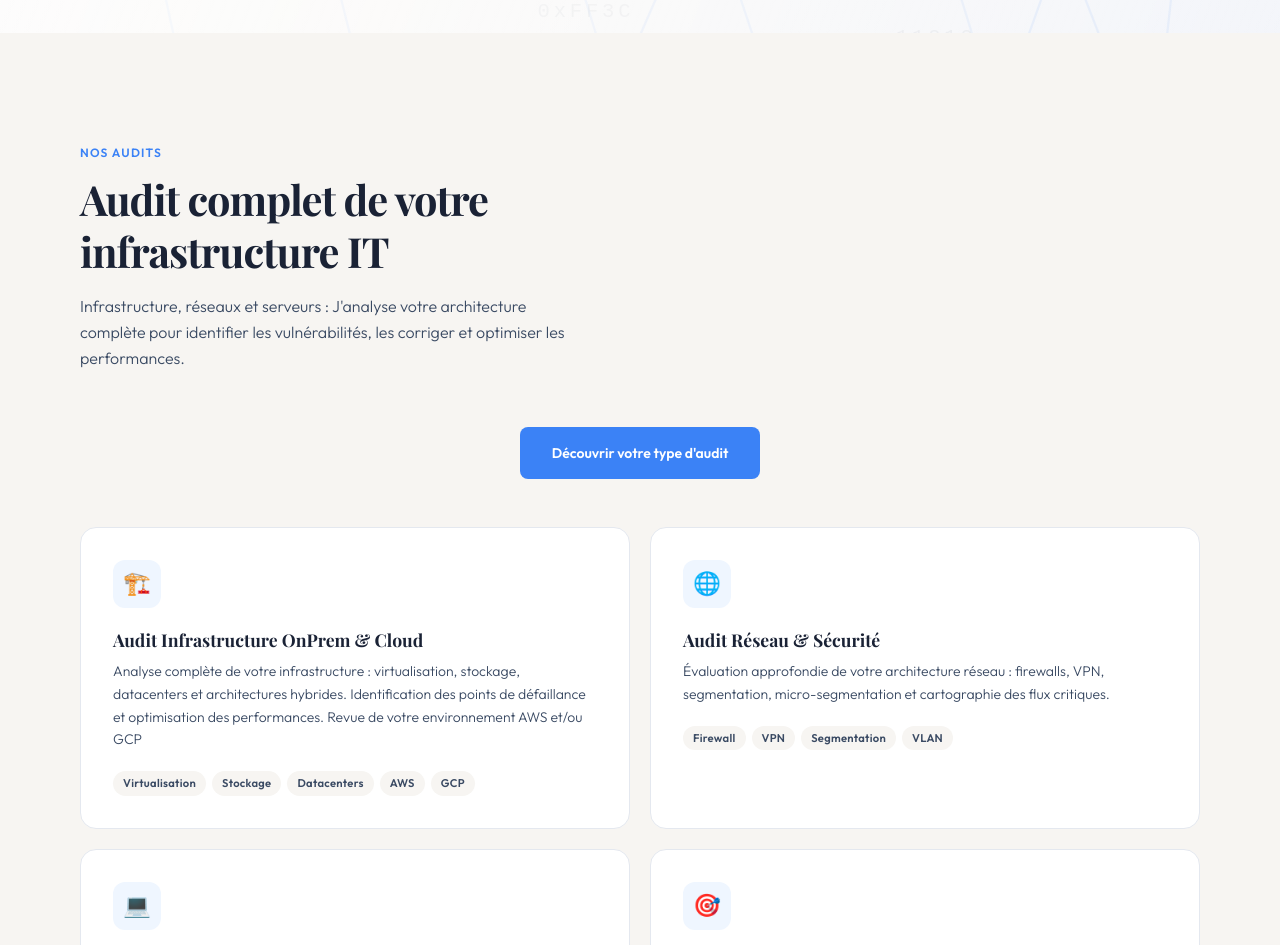
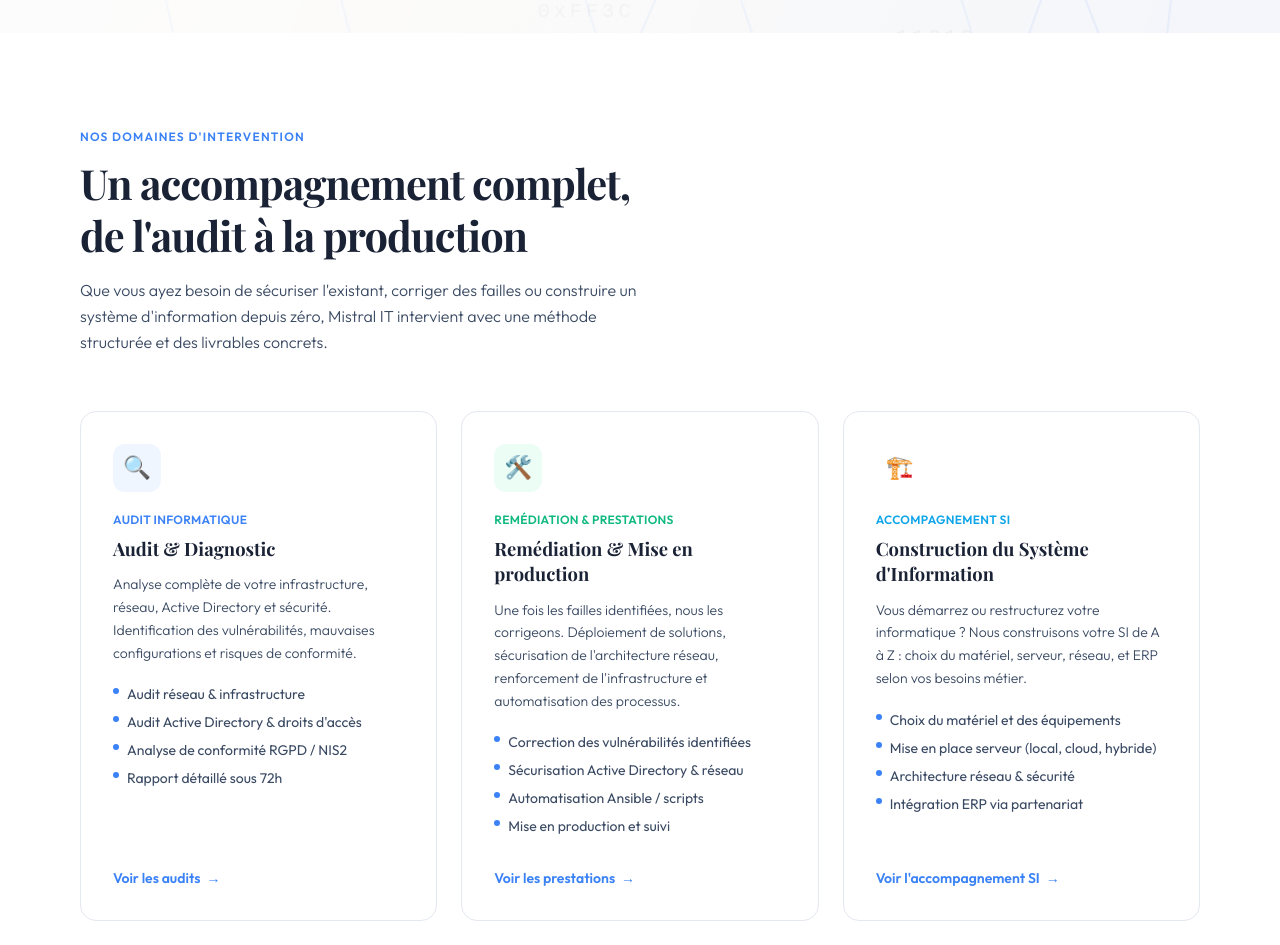
Before and after one commit to lionneleng-droid/Site_Mistral-IT, a Next.js app: page / in a window 1280 px wide. Shown: the part 767-1712 px from the top of the page. Built offline with nearby package versions, Linux system fonts and the light colour scheme.

Commit message:
fix: ajout bouton accueil et changement offres

```diff
--- a/app/page.tsx
+++ b/app/page.tsx
@@ -1,5 +1,6 @@
 import Navbar from "../components/Navbar";
 import HeroSection from "../components/HeroSection";
+import OffresSection from "../components/OffresSection";
 import AuditsSection from "../components/AuditsSection";
 import ServicesSection from "../components/ServicesSection";
 import ProcessSection from "../components/ProcessSection";
@@ -19,6 +20,7 @@ export default function Home() {
 
       <main>
         <HeroSection />
+        <OffresSection />
         <AuditsSection />
         <ServicesSection />
         <ProcessSection />
--- a/components/HeroSection.tsx
+++ b/components/HeroSection.tsx
@@ -177,23 +177,21 @@ export default function HeroSection() {
       {/* ── Left: copy ── */}
       <div className="relative z-10" style={{ zIndex: 2 }}>
         <span className="fade-up delay-1 inline-flex items-center gap-1.5 text-xs font-semibold text-sky tracking-widest uppercase bg-skylt px-3.5 py-1.5 rounded-full mb-6">
-          <span>↗</span> Sécurité · Infrastructure · Évolution
+          <span>↗</span> Audit · Remédiation · Accompagnement SI
         </span>
         <h1 className="fade-up delay-2 font-playfair font-bold text-ink leading-[1.08] tracking-tight text-4xl sm:text-5xl xl:text-[4rem] mb-6">
-          Votre sécurité,{" "}
-          <em className="text-sky not-italic">notre priorité.</em>
+          Votre informatique,{" "}
+          <em className="text-sky not-italic">de A à Z.</em>
         </h1>
         <p className="fade-up delay-3 text-slate font-light text-[1.05rem] leading-relaxed max-w-[480px] mb-9">
-          Mistral IT accompagne les entreprises dans l'audit de leurs systèmes
-          et la mise en œuvre de solutions IT robustes. Une approche claire, des
-          résultats concrets.
+          De l'audit de sécurité à la remédiation, jusqu'à la construction d'un système d'information complet — Mistral IT vous accompagne à chaque étape avec une approche claire et des résultats concrets.
         </p>
         <div className="fade-up delay-4 flex flex-wrap gap-3 mb-12">
           <a
-            href="#audits"
+            href="#offres"
             className="text-sm font-semibold px-7 py-3 bg-ink text-white rounded-lg border-2 border-ink hover:bg-sky hover:border-sky transition-colors"
           >
-            Découvrir nos audits
+            Découvrir nos offres
           </a>
           <a
             href="#contact"
--- a/components/Navbar.tsx
+++ b/components/Navbar.tsx
@@ -4,6 +4,7 @@ import Image from "next/image";
 import { useState, useEffect } from "react";
 
 const NAV_LINKS = [
+  { href: "/", label: "Accueil" },
   { href: "/pourquoi-moi", label: "Pourquoi moi ?" },
   { href: "/a-propos", label: "À propos" },
 ];
--- /dev/null
+++ b/components/OffresSection.tsx
@@ -0,0 +1,110 @@
+import Link from "next/link";
+
+const OFFRES = [
+  {
+    icon: "🔍",
+    color: "bg-blue-50",
+    accent: "#3b82f6",
+    label: "Audit informatique",
+    title: "Audit & Diagnostic",
+    description:
+      "Analyse complète de votre infrastructure, réseau, Active Directory et sécurité. Identification des vulnérabilités, mauvaises configurations et risques de conformité.",
+    points: [
+      "Audit réseau & infrastructure",
+      "Audit Active Directory & droits d'accès",
+      "Analyse de conformité RGPD / NIS2",
+      "Rapport détaillé sous 72h",
+    ],
+    href: "/audits",
+    cta: "Voir les audits",
+  },
+  {
+    icon: "🛠️",
+    color: "bg-emerald-50",
+    accent: "#10b981",
+    label: "Remédiation & Prestations",
+    title: "Remédiation & Mise en production",
+    description:
+      "Une fois les failles identifiées, nous les corrigeons. Déploiement de solutions, sécurisation de l'architecture réseau, renforcement de l'infrastructure et automatisation des processus.",
+    points: [
+      "Correction des vulnérabilités identifiées",
+      "Sécurisation Active Directory & réseau",
+      "Automatisation Ansible / scripts",
+      "Mise en production et suivi",
+    ],
+    href: "/audits",
+    cta: "Voir les prestations",
+  },
+  {
+    icon: "🏗️",
+    color: "bg-sky-50",
+    accent: "#0ea5e9",
+    label: "Accompagnement SI",
+    title: "Construction du Système d'Information",
+    description:
+      "Vous démarrez ou restructurez votre informatique ? Nous construisons votre SI de A à Z : choix du matériel, serveur, réseau, et ERP selon vos besoins métier.",
+    points: [
+      "Choix du matériel et des équipements",
+      "Mise en place serveur (local, cloud, hybride)",
+      "Architecture réseau & sécurité",
+      "Intégration ERP via partenariat",
+    ],
+    href: "/accompagnement-si",
+    cta: "Voir l'accompagnement SI",
+  },
+];
+
+export default function OffresSection() {
+  return (
+    <section id="offres" className="py-24 px-6 lg:px-20 bg-white">
+      <p className="text-xs font-semibold text-sky tracking-widest uppercase mb-3">
+        Nos domaines d'intervention
+      </p>
+      <h2 className="font-playfair font-bold text-ink text-3xl sm:text-[2.6rem] leading-tight tracking-tight mb-4">
+        Un accompagnement complet,
+        <br />
+        de l'audit à la production
+      </h2>
+      <p className="text-slate font-light text-[1rem] leading-relaxed max-w-xl mb-14">
+        Que vous ayez besoin de sécuriser l'existant, corriger des failles ou construire un système d'information
+        depuis zéro, Mistral IT intervient avec une méthode structurée et des livrables concrets.
+      </p>
+
+      <div className="grid grid-cols-1 lg:grid-cols-3 gap-6">
+        {OFFRES.map((offre) => (
+          <article
+            key={offre.title}
+            className="reveal flex flex-col rounded-2xl border border-[#e4e8ef] bg-white p-8 transition-all duration-300 hover:-translate-y-1 hover:shadow-[0_8px_32px_rgba(59,130,246,0.09)] hover:border-sky/30"
+          >
+            <div className={`w-12 h-12 rounded-xl ${offre.color} flex items-center justify-center text-[1.4rem] mb-5`}>
+              {offre.icon}
+            </div>
+            <span className="text-xs font-semibold tracking-wide uppercase mb-2" style={{ color: offre.accent }}>
+              {offre.label}
+            </span>
+            <h3 className="font-playfair font-bold text-ink text-[1.15rem] leading-snug mb-3">
+              {offre.title}
+            </h3>
+            <p className="text-slate font-light text-sm leading-relaxed mb-5">
+              {offre.description}
+            </p>
+            <ul className="flex flex-col gap-2 mb-8">
+              {offre.points.map((point) => (
+                <li key={point} className="flex items-start gap-2 text-sm text-slate">
+                  <span className="mt-1 w-1.5 h-1.5 rounded-full bg-sky flex-shrink-0" />
+                  {point}
+                </li>
+              ))}
+            </ul>
+            <Link
+              href={offre.href}
+              className="mt-auto inline-flex items-center gap-1.5 text-sm font-semibold text-sky hover:text-ink transition-colors"
+            >
+              {offre.cta} <span>→</span>
+            </Link>
+          </article>
+        ))}
+      </div>
+    </section>
+  );
+}
```
